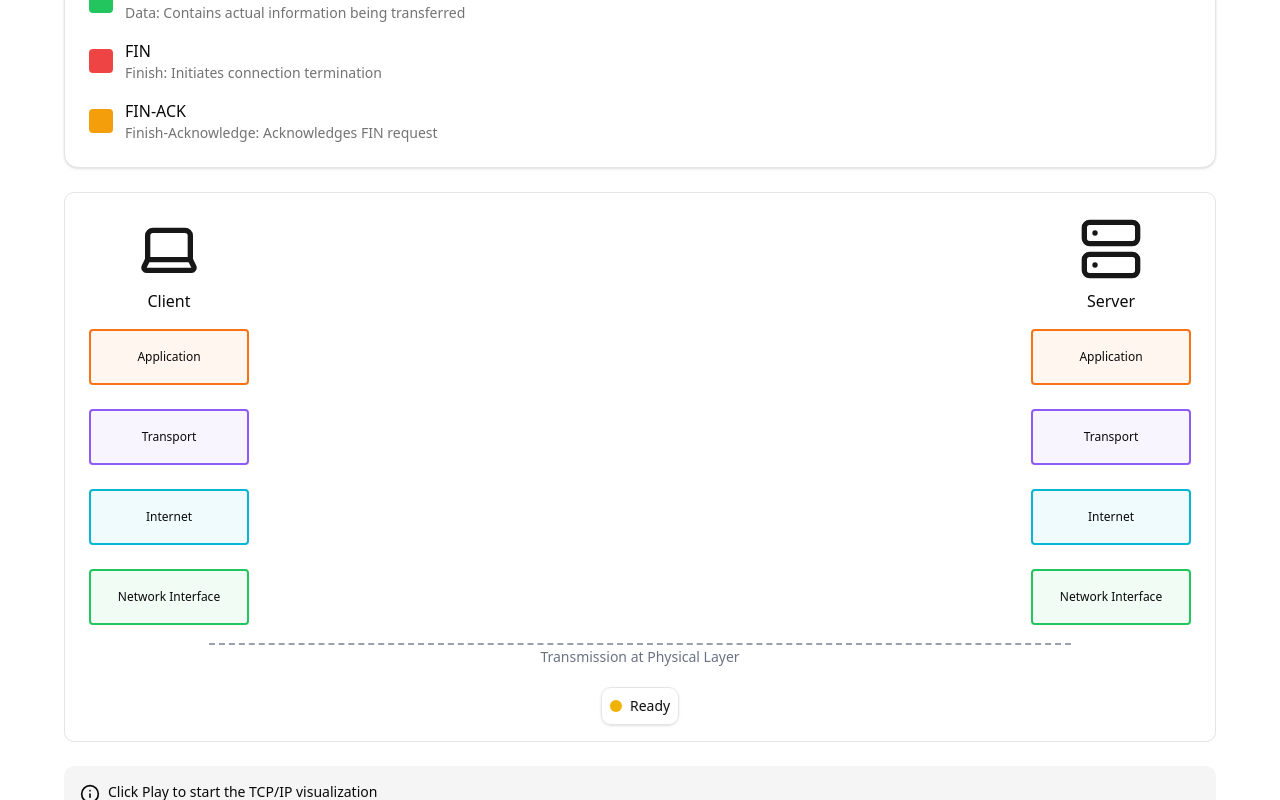
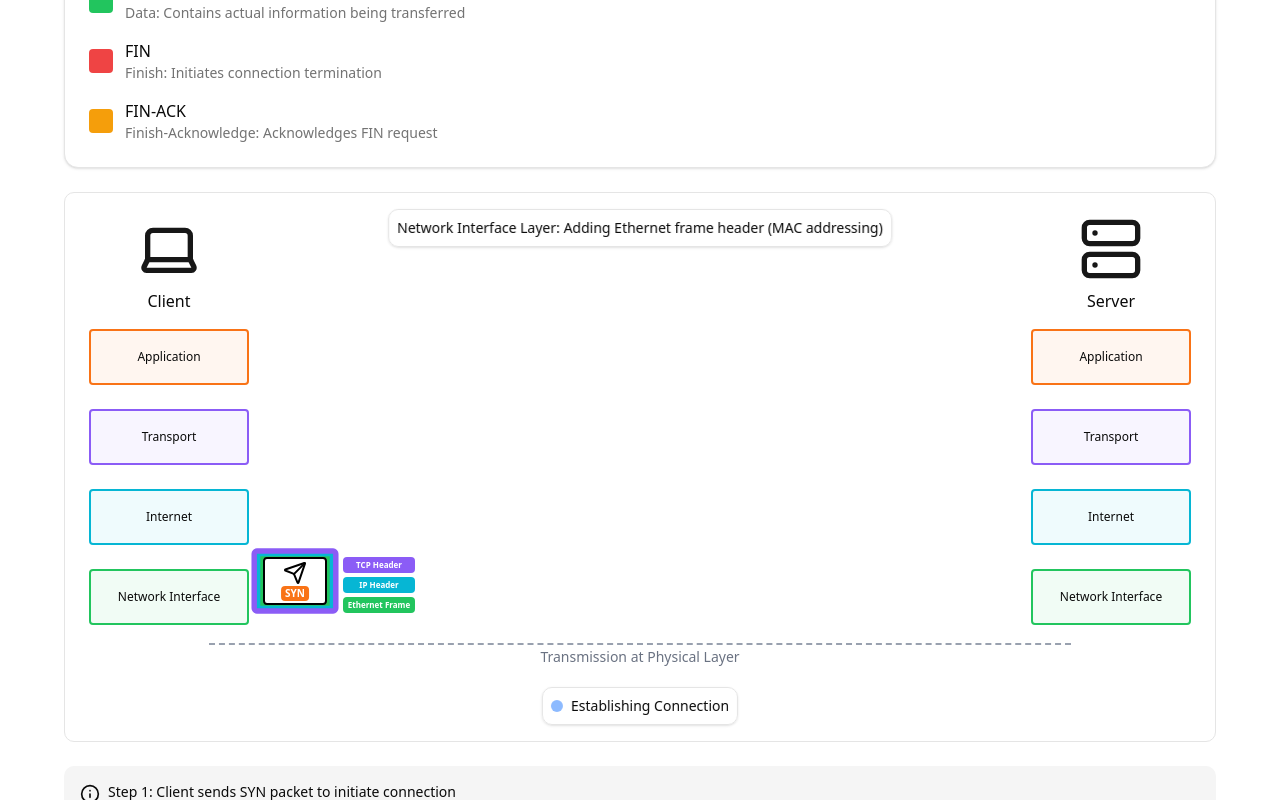
Before and after one commit to Producdevity/tcp-ip-visualizer, a React (Vite) app: page / in a window 1280 px wide. Both pictures are taken after a click on the button 82 px from the left and 1254 px from the top of the page. Shown: the part 504-1304 px from the top of the page. Built offline with nearby package versions, Linux system fonts and the light colour scheme.

Commit message:
feat: refactor App component and add ControlsPanel for improved animation control

```diff
--- a/src/App.tsx
+++ b/src/App.tsx
@@ -1,15 +1,4 @@
-import { useState, useEffect, useRef, useCallback, useMemo } from 'react'
-import {
-  Info,
-  Laptop,
-  Pause,
-  Play,
-  RotateCcw,
-  Server,
-  SkipForward,
-} from 'lucide-react'
-import { Button } from '@/components/ui/button'
-import { Slider } from '@/components/ui/slider'
+import { useState, useCallback, useMemo } from 'react'
 import { ANIMATION_STATES, TCP_IP_LAYERS } from './data'
 import getPacketForStep, { type PacketStep } from './utils/getPacketForStep'
 import getInfoText, { TOTAL_STEPS } from './utils/getInfoText'
@@ -17,8 +6,9 @@ import getLayoutInfoForStage from './utils/getLayerInfoForStage'
 import ProtocolOverview, { type Tab } from './components/ProtocolOverview'
 import EncapsulatedPacket from './components/EncapsulatedPacket'
 import ConnectionStatus from './components/ConnectionStatus'
-
-const BASE_DURATION = 3000
+import InfoPanel from './components/InfoPanel'
+import ControlsPanel from './components/ControlsPanel'
+import { Laptop, Server } from 'lucide-react'
 
 function App() {
   const [activeTab, setActiveTab] = useState<Tab>('overview')
@@ -26,80 +16,30 @@ function App() {
   const [isPlaying, setIsPlaying] = useState(false)
   const [speed, setSpeed] = useState(0.5)
   const [currentStep, setCurrentStep] = useState(0)
-  const [packets, setPackets] = useState<PacketStep[]>([])
+  const [currentPacket, setCurrentPacket] = useState<PacketStep | null>(null)
   const [layerInfo, setLayerInfo] = useState('')
-  const [currentPacketStage, setCurrentPacketStage] = useState(0)
   const [infoText, setInfoText] = useState(
     'Click Play to start the TCP/IP visualization',
   )
+  const [pendingStep, setPendingStep] = useState(false)
 
-  const animationTimer = useRef<NodeJS.Timeout | null>(null)
-  // Clear any existing timers on unmount
-  useEffect(() => {
-    return () => {
-      if (!animationTimer.current) return
-      clearTimeout(animationTimer.current)
-    }
+  // Create a new packet for the current step
+  const createPacketForStep = useCallback((step: number) => {
+    const newPacket = getPacketForStep(step)
+    if (!newPacket) return null
+    setCurrentPacket(newPacket)
+    setLayerInfo(getLayoutInfoForStage(0, newPacket.from === 'client'))
+    return newPacket
   }, [])
 
-  // Start packet animation sequence
-  const startPacketAnimation = useCallback(
-    (packet: PacketStep) => {
-      const TOTAL_STAGES = 9
-      const STAGE_DURATION = BASE_DURATION / (speed * TOTAL_STAGES)
-
-      // Reset current stage
-      setCurrentPacketStage(0)
-
-      // Recursively advance through stages
-      const advanceStage = (stage: number) => {
-        if (stage >= TOTAL_STAGES) {
-          // Animation complete, remove packet
-          setPackets((prev) => prev.filter((p) => p.id !== packet.id))
-          return
-        }
-
-        setCurrentPacketStage(stage)
-
-        setLayerInfo(getLayoutInfoForStage(stage, packet.from === 'client'))
-
-        // Schedule next stage
-        setTimeout(() => {
-          advanceStage(stage + 1)
-        }, STAGE_DURATION)
-      }
-
-      advanceStage(0)
-    },
-    [speed],
-  )
-
-  const createPacketForStep = useCallback(
-    (step: number) => {
-      const newPacket = getPacketForStep(step)
-
-      if (!newPacket) return
-
-      setPackets((prev) => [...prev, newPacket])
-      setCurrentPacketStage(0)
-      startPacketAnimation(newPacket)
-    },
-    [startPacketAnimation],
-  )
-
-  // Handle animation steps
-  useEffect(() => {
-    if (!isPlaying) return
-
-    const stepDuration = BASE_DURATION / speed
-
-    const handleStep = () => {
+  // Start or continue animation
+  const startAnimation = useCallback(() => {
     if (currentStep >= TOTAL_STEPS) {
       setIsPlaying(false)
       setAnimationState(ANIMATION_STATES.COMPLETE)
+      setCurrentPacket(null)
       return
     }
-
     if (currentStep < 3) {
       setAnimationState(ANIMATION_STATES.HANDSHAKE)
     } else if (currentStep < 10) {
@@ -107,64 +47,64 @@ function App() {
     } else {
       setAnimationState(ANIMATION_STATES.TERMINATION)
     }
+    setInfoText(getInfoText(currentStep))
+    createPacketForStep(currentStep)
+  }, [currentStep, createPacketForStep])
 
-      createPacketForStep(currentStep)
-      setInfoText(getInfoText(currentStep))
-      setCurrentStep((prev) => prev + 1)
+  const handleTogglePlay = () => {
+    if (!isPlaying) setActiveTab('packets')
+    if (currentStep >= TOTAL_STEPS) return handleResetAnimation()
+    setIsPlaying((prev) => {
+      const next = !prev
+      if (next && !currentPacket) {
+        startAnimation()
+      }
+      return next
+    })
   }
 
-    animationTimer.current = setTimeout(
-      handleStep,
-      currentPacketStage === 0 ? stepDuration / 2 : stepDuration,
-    )
-
-    return () => {
-      if (!animationTimer.current) return
-      clearTimeout(animationTimer.current)
-    }
-  }, [isPlaying, currentStep, speed, currentPacketStage, createPacketForStep])
-
-  const activePacketType = useMemo(
-    () => (packets.length > 0 ? packets[packets.length - 1].type.name : null),
-    [packets],
-  )
-
-  const togglePlay = () => {
-    if (!isPlaying) setActiveTab('packets')
-
-    if (currentStep >= TOTAL_STEPS) return resetAnimation()
-
-    setIsPlaying(!isPlaying)
-  }
-
-  const stepForward = () => {
-    if (currentStep < TOTAL_STEPS) {
-      setIsPlaying(false)
-
-      // Update animation state based on next step
-      if (currentStep < 3) {
-        setAnimationState(ANIMATION_STATES.HANDSHAKE)
-      } else if (currentStep < 10) {
-        setAnimationState(ANIMATION_STATES.DATA_TRANSFER)
-      } else {
-        setAnimationState(ANIMATION_STATES.TERMINATION)
-      }
-
+  const handleStepForward = () => {
+    if (currentStep < TOTAL_STEPS && !isPlaying) {
+      setPendingStep(true)
+      setInfoText(getInfoText(currentStep))
       createPacketForStep(currentStep)
-      setInfoText(getInfoText(currentStep))
-      setCurrentStep((prev) => prev + 1)
     }
   }
 
-  const resetAnimation = () => {
+  const handleResetAnimation = () => {
     setIsPlaying(false)
     setCurrentStep(0)
-    setPackets([])
+    setCurrentPacket(null)
     setAnimationState(ANIMATION_STATES.IDLE)
     setInfoText('Click Play to start the TCP/IP visualization')
     setLayerInfo('')
-    setCurrentPacketStage(0)
+    setPendingStep(false)
   }
+
+  const handlePacketComplete = useCallback(() => {
+    setCurrentPacket(null)
+    if (isPlaying || pendingStep) {
+      setCurrentStep((prev) => prev + 1)
+      setPendingStep(false)
+    }
+  }, [isPlaying, pendingStep])
+
+  // When currentStep changes and playing, start next animation
+  // (or after handleStepForward)
+  useMemo(() => {
+    if (
+      (isPlaying || pendingStep) &&
+      !currentPacket &&
+      currentStep < TOTAL_STEPS
+    ) {
+      startAnimation()
+    }
+  }, [isPlaying, pendingStep, currentPacket, currentStep, startAnimation])
+
+  const activePacketType = useMemo(
+    () => (currentPacket ? currentPacket.type.name : null),
+    [currentPacket],
+  )
 
   return (
     <main className="flex min-h-screen flex-col items-center justify-between p-4 md:p-8">
@@ -190,7 +130,6 @@ function App() {
               <div className="flex flex-col items-center">
                 <Laptop className="w-16 h-16 text-primary" />
                 <span className="mt-2 font-medium">Client</span>
-
                 {/* Client TCP/IP Stack */}
                 <div className="mt-4 space-y-6">
                   {TCP_IP_LAYERS.map((layer) => (
@@ -207,11 +146,9 @@ function App() {
                   ))}
                 </div>
               </div>
-
               <div className="flex flex-col items-center">
                 <Server className="w-16 h-16 text-primary" />
                 <span className="mt-2 font-medium">Server</span>
-
                 {/* Server TCP/IP Stack */}
                 <div className="mt-4 space-y-6">
                   {TCP_IP_LAYERS.map((layer) => (
@@ -229,8 +166,6 @@ function App() {
                 </div>
               </div>
             </div>
-
-            {/* Physical Layer Connection */}
             <div className="absolute bottom-24 left-0 w-full flex justify-center">
               <div className="w-3/4 border-b-2 border-dashed border-gray-400 relative">
                 <div className="absolute -bottom-6 left-1/2 transform -translate-x-1/2 text-sm text-gray-500 whitespace-nowrap">
@@ -238,91 +173,42 @@ function App() {
                 </div>
               </div>
             </div>
-
-            {/* Layer Info */}
             {layerInfo && (
               <div className="absolute top-4 left-1/2 transform -translate-x-1/2 bg-background/80 backdrop-blur-sm p-2 rounded-lg border shadow-sm">
                 <p className="text-sm font-medium">{layerInfo}</p>
               </div>
             )}
-
-            {/* Packets */}
-            {packets.map((packet) => (
+            {currentPacket && (
               <EncapsulatedPacket
-                key={packet.id}
-                packet={packet}
-                stage={currentPacketStage}
+                key={currentPacket.id}
+                packet={currentPacket}
+                isPlaying={isPlaying || pendingStep}
+                speed={speed}
+                onStageChange={(stage) => {
+                  setLayerInfo(
+                    getLayoutInfoForStage(
+                      stage,
+                      currentPacket.from === 'client',
+                    ),
+                  )
+                }}
+                onComplete={handlePacketComplete}
               />
-            ))}
-
+            )}
             <ConnectionStatus animationState={animationState} />
           </div>
 
-          {/* Info Panel */}
-          <div className="bg-muted p-4 rounded-lg">
-            <div className="flex items-start space-x-2">
-              <Info className="w-5 h-5 mt-0.5 flex-shrink-0" />
-              <p className="text-sm">{infoText}</p>
-            </div>
-          </div>
+          <InfoPanel text={infoText} />
 
-          {/* Controls */}
-          <div className="flex flex-col sm:flex-row items-center gap-4">
-            <div className="flex items-center space-x-2">
-              <Button
-                variant="outline"
-                size="icon"
-                onClick={togglePlay}
-                aria-label={isPlaying ? 'Pause' : 'Play'}
-              >
-                {isPlaying ? (
-                  <Pause className="h-4 w-4" />
-                ) : (
-                  <Play className="h-4 w-4" />
-                )}
-              </Button>
-
-              <Button
-                variant="outline"
-                size="icon"
-                onClick={stepForward}
-                disabled={currentStep >= TOTAL_STEPS}
-                aria-label="Step Forward"
-              >
-                <SkipForward className="h-4 w-4" />
-              </Button>
-
-              <Button
-                variant="outline"
-                size="icon"
-                onClick={resetAnimation}
-                aria-label="Reset"
-              >
-                <RotateCcw className="h-4 w-4" />
-              </Button>
-            </div>
-
-
-            {/* TODO: Fix speed change during animation */}
-            <div className="flex items-center space-x-4 flex-1">
-              <span className="text-sm">Speed:</span>
-              <Slider
-                value={[speed]}
-                min={0.1}
-                max={1}
-                step={0.1}
-                onValueChange={([newSpeed]) => setSpeed(newSpeed)}
-                className="w-full max-w-xs"
+          <ControlsPanel
+            isPlaying={isPlaying}
+            currentStep={currentStep}
+            speed={speed}
+            onTogglePlay={handleTogglePlay}
+            onChangeSpeed={setSpeed}
+            onStepForward={handleStepForward}
+            onResetAnimation={handleResetAnimation}
           />
-              <span className="text-sm w-8">{speed}x</span>
-            </div>
-
-            <div className="flex items-center space-x-2">
-              <span className="text-sm whitespace-nowrap">
-                Step: {currentStep}/{TOTAL_STEPS}
-              </span>
-            </div>
-          </div>
         </div>
       </div>
     </main>
--- /dev/null
+++ b/src/components/ControlsPanel.tsx
@@ -0,0 +1,71 @@
+import { TOTAL_STEPS } from '@/utils/getInfoText'
+import { Pause, Play, SkipForward, RotateCcw } from 'lucide-react'
+import { Slider } from './ui/slider'
+import { Button } from './ui/button'
+
+interface Props {
+  isPlaying: boolean
+  speed: number
+  currentStep: number
+  onChangeSpeed: (speed: number) => void
+  onResetAnimation: () => void
+  onStepForward: () => void
+  onTogglePlay: () => void
+}
+
+function ControlsPanel(props: Props) {
+  return (
+    <div className="flex flex-col sm:flex-row items-center gap-4">
+      <div className="flex items-center space-x-2">
+        <Button
+          variant="outline"
+          size="icon"
+          onClick={props.onTogglePlay}
+          aria-label={props.isPlaying ? 'Pause' : 'Play'}
+        >
+          {props.isPlaying ? (
+            <Pause className="h-4 w-4" />
+          ) : (
+            <Play className="h-4 w-4" />
+          )}
+        </Button>
+        <Button
+          variant="outline"
+          size="icon"
+          onClick={props.onStepForward}
+          disabled={props.currentStep >= TOTAL_STEPS}
+          aria-label="Step Forward"
+        >
+          <SkipForward className="h-4 w-4" />
+        </Button>
+        <Button
+          variant="outline"
+          size="icon"
+          onClick={props.onResetAnimation}
+          aria-label="Reset"
+        >
+          <RotateCcw className="h-4 w-4" />
+        </Button>
+      </div>
+      <div className="flex items-center space-x-4 flex-1">
+        <span className="text-sm">Speed:</span>
+        <Slider
+          value={[props.speed]}
+          min={0.1}
+          max={1}
+          step={0.1}
+          onValueChange={([newSpeed]) => props.onChangeSpeed(newSpeed)}
+          className="w-full max-w-xs"
+        />
+        <span className="text-sm w-8">{props.speed}x</span>
+      </div>
+      <div className="flex items-center space-x-2">
+        <span className="text-sm whitespace-nowrap">
+          Step: {props.currentStep}/{TOTAL_STEPS}
+        </span>
+      </div>
+    </div>
+  )
+}
+
+export default ControlsPanel
--- a/src/components/EncapsulatedPacket.tsx
+++ b/src/components/EncapsulatedPacket.tsx
@@ -1,24 +1,25 @@
-import { useMemo } from 'react'
+import { useEffect, useMemo, useRef, useState } from 'react'
+import { motion, useAnimation } from 'framer-motion'
 import { TCP_IP_LAYERS } from '@/data'
 import type { PacketStep } from '@/utils/getPacketForStep'
 
 interface Props {
   packet: PacketStep
-  stage: number
+  isPlaying: boolean
+  speed: number
+  onStageChange?: (stage: number) => void
+  onComplete?: () => void
 }
 
+const TOTAL_STAGES = 9
+
 function EncapsulatedPacket(props: Props) {
-  const visibleHeaders = useMemo(() => {
-    const visibleHeaders: number[] = []
+  const { onComplete, onStageChange } = props
+  const controls = useAnimation()
+  const [stage, setStage] = useState(0)
+  const stageRef = useRef(0)
 
-    if (props.stage >= 1 && props.stage <= 7) visibleHeaders.push(1) // Transport header
-    if (props.stage >= 2 && props.stage <= 6) visibleHeaders.push(2) // Internet header
-    if (props.stage >= 3 && props.stage <= 5) visibleHeaders.push(3) // Network Interface header
-
-    return visibleHeaders
-  }, [props.stage])
-
-  const currentPosition = useMemo(() => {
+  const positions = useMemo(() => {
     const fromClient = props.packet.from === 'client'
     const CLIENT_X = 20
     const SERVER_X = 80
@@ -26,49 +27,91 @@ function EncapsulatedPacket(props: Props) {
     const SPACING = 4
     const START_Y = 160
     const STEP_Y = SPACING * 20
+    return [
+      { x: fromClient ? CLIENT_X : SERVER_X, y: START_Y },
+      { x: fromClient ? CLIENT_X : SERVER_X, y: START_Y + STEP_Y },
+      { x: fromClient ? CLIENT_X : SERVER_X, y: START_Y + STEP_Y * 2 },
+      { x: fromClient ? CLIENT_X : SERVER_X, y: START_Y + STEP_Y * 3 },
+      { x: TRANSMISSION_X, y: START_Y + STEP_Y * 3 },
+      { x: fromClient ? SERVER_X : CLIENT_X, y: START_Y + STEP_Y * 3 },
+      { x: fromClient ? SERVER_X : CLIENT_X, y: START_Y + STEP_Y * 2 },
+      { x: fromClient ? SERVER_X : CLIENT_X, y: START_Y + STEP_Y },
+      { x: fromClient ? SERVER_X : CLIENT_X, y: START_Y },
+    ]
+  }, [props.packet.from])
 
-    const positions = [
-      { x: fromClient ? CLIENT_X : SERVER_X, y: START_Y }, // Application
-      { x: fromClient ? CLIENT_X : SERVER_X, y: START_Y + STEP_Y }, // Transport
-      { x: fromClient ? CLIENT_X : SERVER_X, y: START_Y + STEP_Y * 2 }, // Internet
-      { x: fromClient ? CLIENT_X : SERVER_X, y: START_Y + STEP_Y * 3 }, // Network Interface
-      { x: TRANSMISSION_X, y: START_Y + STEP_Y * 3 }, // Transmission
-      { x: fromClient ? SERVER_X : CLIENT_X, y: START_Y + STEP_Y * 3 }, // Network Interface (receiver)
-      { x: fromClient ? SERVER_X : CLIENT_X, y: START_Y + STEP_Y * 2 }, // Internet (receiver)
-      { x: fromClient ? SERVER_X : CLIENT_X, y: START_Y + STEP_Y * 1 }, // Transport (receiver)
-      { x: fromClient ? SERVER_X : CLIENT_X, y: START_Y }, // Application (receiver)
-    ]
+  // Animate through all stages
+  useEffect(() => {
+    let cancelled = false
+    async function animateStages() {
+      for (let s = stageRef.current; s < TOTAL_STAGES; s++) {
+        if (cancelled) break
+        setStage(s)
+        onStageChange?.(s)
+        await controls.start({
+          left: `${positions[s].x}%`,
+          top: positions[s].y,
+          transition: { duration: 0.5 / props.speed, ease: 'linear' },
+        })
+        stageRef.current = s + 1
+        if (!props.isPlaying) break
+      }
+      if (!cancelled && stageRef.current >= TOTAL_STAGES && onComplete) {
+        onComplete()
+      }
+    }
+    if (props.isPlaying) {
+      animateStages()
+    } else {
+      controls.stop()
+    }
+    return () => {
+      cancelled = true
+      controls.stop()
+    }
+  }, [
+    props.isPlaying,
+    props.speed,
+    positions,
+    controls,
+    onComplete,
+    onStageChange,
+  ])
 
-    return positions[props.stage]
-  }, [props.stage, props.packet.from])
+  const visibleHeaders = useMemo(() => {
+    const visibleHeaders: number[] = []
+    if (stage >= 1 && stage <= 7) visibleHeaders.push(1)
+    if (stage >= 2 && stage <= 6) visibleHeaders.push(2)
+    if (stage >= 3 && stage <= 5) visibleHeaders.push(3)
+    return visibleHeaders
+  }, [stage])
 
   const Icon = props.packet.type.icon
   const isClientToServer = props.packet.from === 'client'
-  const isOnSenderSide = props.stage < 4
+  const isOnSenderSide = stage < 4
   const alignRight = isClientToServer ? isOnSenderSide : !isOnSenderSide
-  const isOnTransmission = props.stage === 4
+  const isOnTransmission = stage === 4
 
   return (
-    <div
-      className="absolute transition-all duration-500"
-      style={{
-        left: `${currentPosition.x}%`,
-        top: currentPosition.y,
+    <motion.div
+      className="absolute"
+      animate={controls}
+      initial={{
+        left: `${positions[0].x}%`,
+        top: positions[0].y,
         transform: 'translate(-50%, -50%)',
         zIndex: 50,
       }}
+      style={{ transform: 'translate(-50%, -50%)', zIndex: 50 }}
     >
       <div className="relative">
         <div className="w-16 h-12 mt-2 bg-white border-2 border-black rounded flex items-start justify-center">
           <Icon className="mt-0.5 w-6 h-6 text-black" />
         </div>
-
         {visibleHeaders.map((layerIndex, i) => {
           const layer = TCP_IP_LAYERS[layerIndex]
-
           const verticalSpacing = 20
           const verticalOffset = i * verticalSpacing
-
           return (
             <div key={`header-${layerIndex}`}>
               <div
@@ -96,7 +139,6 @@ function EncapsulatedPacket(props: Props) {
             </div>
           )
         })}
-
         {/* Packet type label */}
         <div
           className="absolute bottom-1 left-1/2 transform -translate-x-1/2 whitespace-nowrap text-[10px] font-bold text-center px-1 rounded"
@@ -105,7 +147,7 @@ function EncapsulatedPacket(props: Props) {
           {props.packet.type.name}
         </div>
       </div>
-    </div>
+    </motion.div>
   )
 }
 
```
Lines whose indentation alone changed are shown as unchanged.
